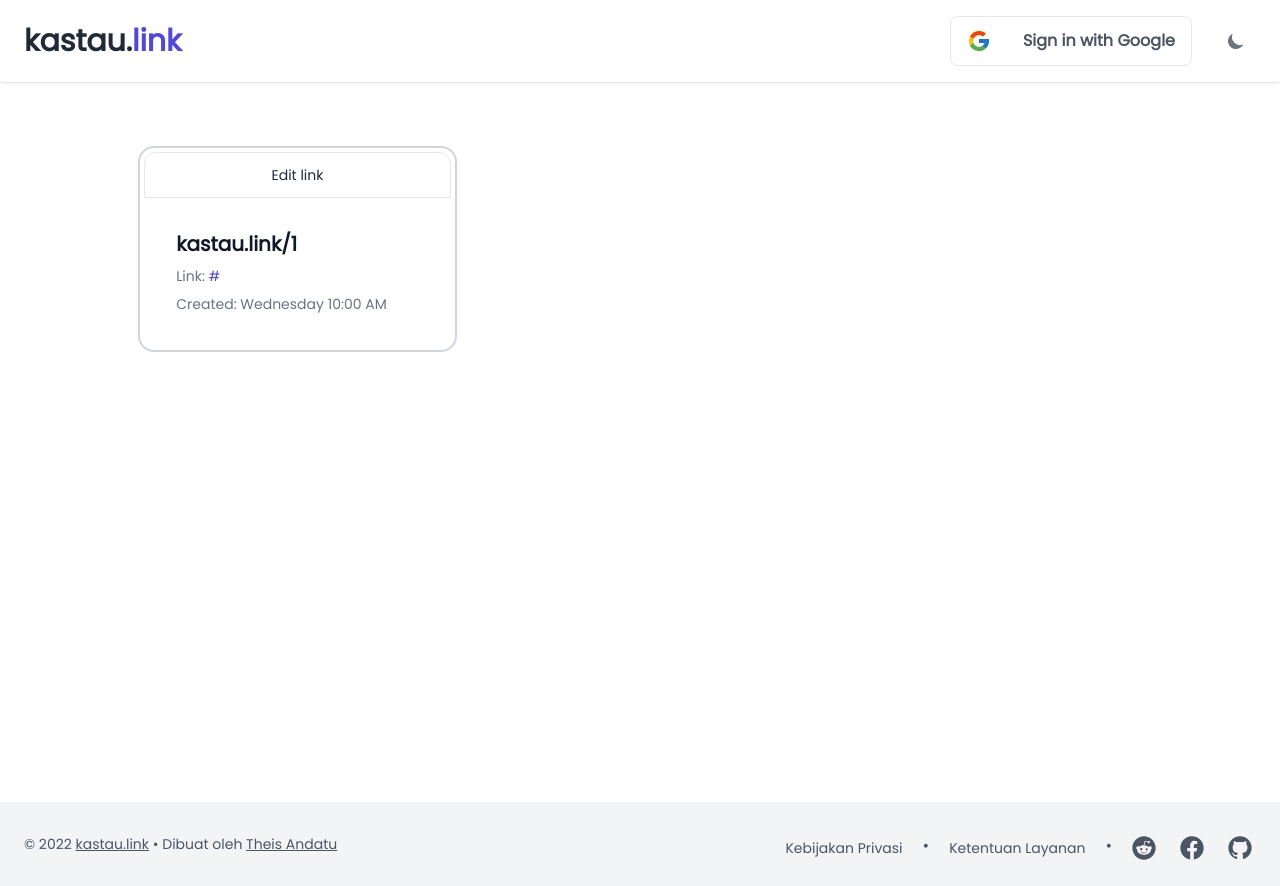
After one commit to antroy-tech/kastau-link, a Flask app: template app/templates/dashboard.html in a window 1280 px wide. The commit adds this page. Run offline with Flask 2, Linux system fonts and the light colour scheme; tables that the repository leaves empty hold one stand-in row (values such as "Sample post"); the template is opened without the code that fills it: values that come from a table or form of the project are taken from there, most other values are stand-ins (such as "Sample title", 1, 10 or a date in 2020); some libraries are stand-ins or nearby versions.

Commit message:
feat: Add dashboard page for user details

```diff
--- a/app/main/routes.py
+++ b/app/main/routes.py
@@ -63,6 +63,3 @@ def url_redirect(short_id):
     else:
         flash('URL tidak Valid!', 'red')
         return redirect(url_for('main.index'))
-
-
-# TODO: Buat Halaman Handling Error
--- a/app/models.py
+++ b/app/models.py
@@ -31,4 +31,4 @@ class Url(db.Model):
     user_id = db.Column(db.Integer, db.ForeignKey('user.id'), nullable=True)
 
     def __repr__(self):
-        return self.short_id
+        return f'Url: {self.id} - {self.short_id}'
--- /dev/null
+++ b/app/templates/dashboard.html
@@ -0,0 +1,36 @@
+{% extends 'layout.html' %}
+
+
+{% block content %}
+<section class="dark:bg-gray-800 min-h-screen">
+    <div class="py-16 flex flex-wrap justify-center">
+            <div class="grid md:grid-cols-3 gap-6">
+
+                {% for url in urls %}
+                <div class="p-1 border-2 border-gray-300 hover:border-dashed rounded-2xl">
+                    <div class="flex">
+                        <a class="inline-block text-center px-12 py-3 w-full text-sm font-medium text-gray-800 border border-gray-200 rounded-t-xl hover:bg-gray-100 hover:text-black active:bg-dark-600 focus:outline-none focus:ring dark:bg-gray-100 dark:hover:bg-gray-500 dark:hover:text-white"
+                            href="">
+                            Edit link
+                        </a>
+                    </div>
+                    <a class="block p-6 bg-white sm:p-8 rounded-b-xl"
+                        href="{{ url_for ('main.url_details', short_id=url.short_id) }}">
+                        <div class=" sm:pr-8">
+                            <h5 class="text-xl font-bold text-gray-900">kastau.link/{{ url.short_id }}</h5>
+
+                            <p class="mt-2 text-sm text-gray-500">
+                                Link: <span class="text-indigo-600">{{ url.original_url.rpartition("//")[-1].partition("/")[0] }}</span>
+                            </p>
+                            <p class="mt-2 text-sm text-gray-500">
+                                Created: {{ url.create_at.strftime('%A %H:%M %p') }}
+                            </p>
+                        </div>
+                    </a>
+                </div>
+                {% endfor %}
+
+            </div>
+    </div>
+</section>
+{% endblock content %}
--- a/app/templates/errors/404.html
+++ b/app/templates/errors/404.html
@@ -25,7 +25,8 @@
                             doorway to the great nothing
                         </h1>
                         <p class="my-2 text-gray-800">Sorry about that! Please visit our hompage to get where you need to go.</p>
-                        <button class="sm:w-full lg:w-auto my-2 border rounded md py-4 px-8 text-center bg-indigo-600 text-white hover:bg-indigo-700 focus:outline-none focus:ring-2 focus:ring-indigo-700 focus:ring-opacity-50">Take me home!</button>
+                        <br>
+                        <a href="{{ url_for ('main.index') }}" class="sm:w-full lg:w-auto my-2 border rounded md py-4 px-8 text-center bg-indigo-600 text-white hover:bg-indigo-700 focus:outline-none focus:ring-2 focus:ring-indigo-700 focus:ring-opacity-50">Take me home!</a>
                     </div>
                 </div>
                 <div>
--- a/app/templates/index.html
+++ b/app/templates/index.html
@@ -2,7 +2,7 @@
 
 
 {% block content %}
-<section class="dark:bg-gray-800 md:min-h-screen ">
+<section class="dark:bg-gray-800 min-h-screen">
     <div class="px-4 py-16 mx-auto sm:max-w-xl md:max-w-full lg:max-w-screen-xl md:px-24 lg:px-8 lg:py-16">
         <div class="max-w-2xl mx-auto sm:max-w-xl md:max-w-2xl">
             <div class="text-center">
--- a/app/templates/snippets/navbar.html
+++ b/app/templates/snippets/navbar.html
@@ -96,7 +96,7 @@
                                 x-transition:leave-end="opacity-0 scale-90"
                                 class="absolute lg:right-0 z-20 w-56 py-2 mt-2 overflow-hidden bg-white rounded-md shadow-xl dark:bg-gray-800"
                             >
-                                <a href="#" class="flex items-center p-3 -mt-2 text-sm text-gray-600 transition-colors duration-300 transform dark:text-gray-300 bg-gray-200 hover:bg-gray-100 dark:bg-gray-600 dark:hover:bg-gray-700 dark:hover:text-white">
+                                <a class="flex items-center p-3 -mt-2 text-sm text-gray-600 cursor-pointer transition-colors duration-300 transform dark:text-gray-300 bg-gray-200 hover:bg-gray-100 dark:bg-gray-600 dark:hover:bg-gray-700 dark:hover:text-white">
                                     <img class="flex-shrink-0 object-cover mx-1 rounded-full w-9 h-9" src="{{ current_user.picture }}" alt="jane avatar">
                                     <div class="mx-1">
                                         <h1 class="text-sm font-semibold text-gray-700 dark:text-gray-200">
@@ -108,14 +108,14 @@
 
                                 <hr class="border-gray-200 dark:border-gray-700 ">
 
-                                <a href="#" class="flex items-center p-3 text-sm text-gray-600 capitalize transition-colors duration-300 transform dark:text-gray-300 hover:bg-gray-100 dark:hover:bg-gray-700 dark:hover:text-white">
+                                <a href="{{ url_for ('users.dashboard') }}" class="flex items-center p-3 text-sm text-gray-600 capitalize transition-colors duration-300 transform dark:text-gray-300 hover:bg-gray-100 dark:hover:bg-gray-700 dark:hover:text-white">
                                     <svg class="w-5 h-5 mx-1" viewBox="0 0 24 24" fill="none" xmlns="http://www.w3.org/2000/svg">
                                         <path d="M7 8C7 5.23858 9.23858 3 12 3C14.7614 3 17 5.23858 17 8C17 10.7614 14.7614 13 12 13C9.23858 13 7 10.7614 7 8ZM12 11C13.6569 11 15 9.65685 15 8C15 6.34315 13.6569 5 12 5C10.3431 5 9 6.34315 9 8C9 9.65685 10.3431 11 12 11Z" fill="currentColor"></path>
                                         <path d="M6.34315 16.3431C4.84285 17.8434 4 19.8783 4 22H6C6 20.4087 6.63214 18.8826 7.75736 17.7574C8.88258 16.6321 10.4087 16 12 16C13.5913 16 15.1174 16.6321 16.2426 17.7574C17.3679 18.8826 18 20.4087 18 22H20C20 19.8783 19.1571 17.8434 17.6569 16.3431C16.1566 14.8429 14.1217 14 12 14C9.87827 14 7.84344 14.8429 6.34315 16.3431Z" fill="currentColor"></path>
                                     </svg>
 
                                     <span class="mx-1">
-                                        view profile
+                                        view dashboard
                                     </span>
                                 </a>
 
--- a/app/templates/url_details.html
+++ b/app/templates/url_details.html
@@ -2,7 +2,7 @@
 
 
 {% block content %}
-<section class="dark:bg-gray-800">
+<section class="dark:bg-gray-80 min-h-screen">
     <div class="px-4 py-16 mx-auto sm:max-w-xl md:max-w-full lg:max-w-screen-xl md:px-24 lg:px-8 lg:py-16">
         <div class="max-w-2xl mx-auto sm:max-w-xl md:max-w-2xl">
             <div class="text-center">
```
Also changed, not shown: app/users/routes.py (+11 -2 lines).
